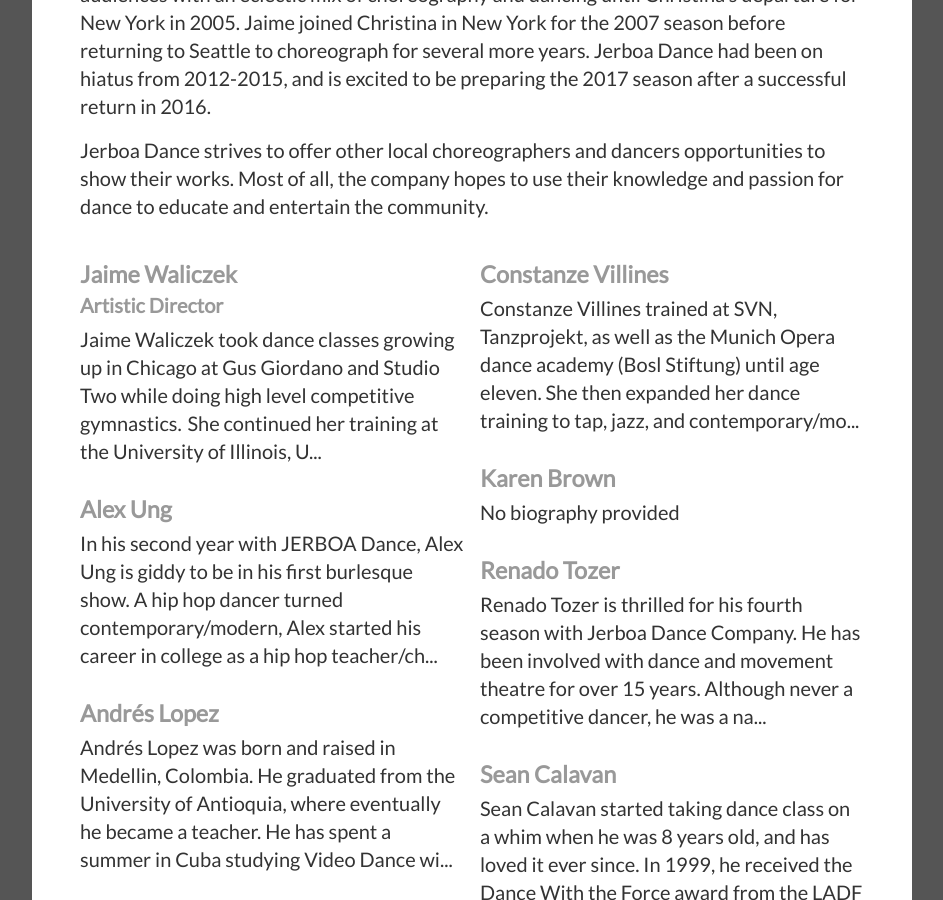
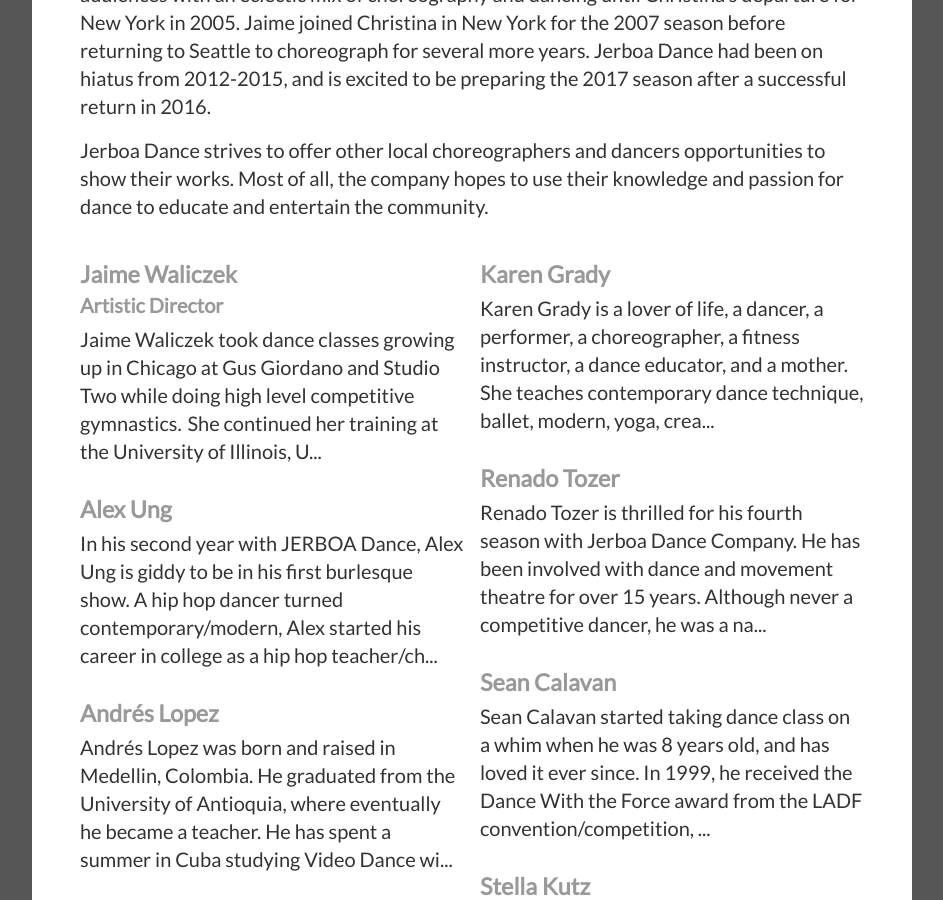
Before and after one commit to JerboaDance/Website, a Jekyll site: the page built from About.html, in a window 1280 px wide and 900 px high, scrolled down 456 px. Shown: the whole window, without its empty margins (168-1111 px from the left). Built offline with Jekyll 4.4.1, drawn with Linux system fonts in a browser that asks for light colours; comment, search, counter and statistics services are not loaded.

Commit message:
Add Karen Grady's bio and headshot

```diff
--- a/_company/KarenBrown.md
+++ /dev/null
@@ -1,5 +0,0 @@
----
-name: Karen Brown
-status: active
----
-No biography provided
--- /dev/null
+++ b/_company/KarenGrady.md
@@ -0,0 +1,5 @@
+---
+name: Karen Grady
+status: active
+---
+Karen Grady is a lover of life, a dancer, a performer, a choreographer, a fitness instructor, a dance educator, and a mother. She teaches contemporary dance technique, ballet, modern, yoga, creative movement, GYROTONIC® and choreography to students of all ages. Originally from Colorado, Karen moved to Seattle in 2002 to expand her experiences as a performing artist and to study at Cornish College of the Arts. Karen graduated from Cornish in 2006 with a B.F.A. in dance and received an outstanding artist award at graduation. Karen started dancing with Jerboa Dance in 2002, she enjoys the work of Jamie Waliczek because of its dynamic variety and creativity! She now spends most of her days at her Gyrotonic studio in Bellevue Washington.
```
Also changed, not shown: _performances/AnimalNature.md (+1 -1 lines), _performances/Transformation.md (+1 -1 lines), assets/company/KarenGrady.jpg (added).
